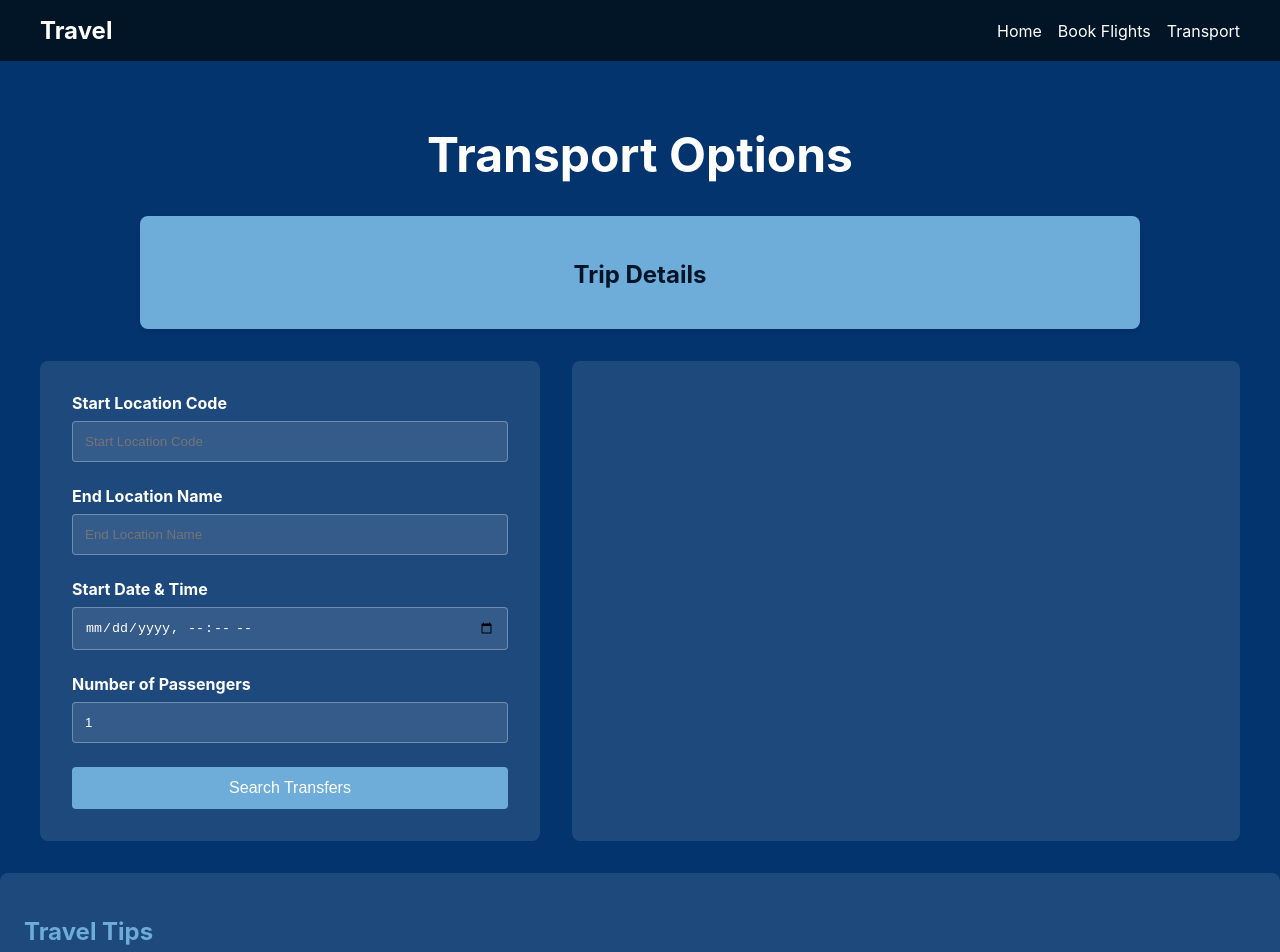
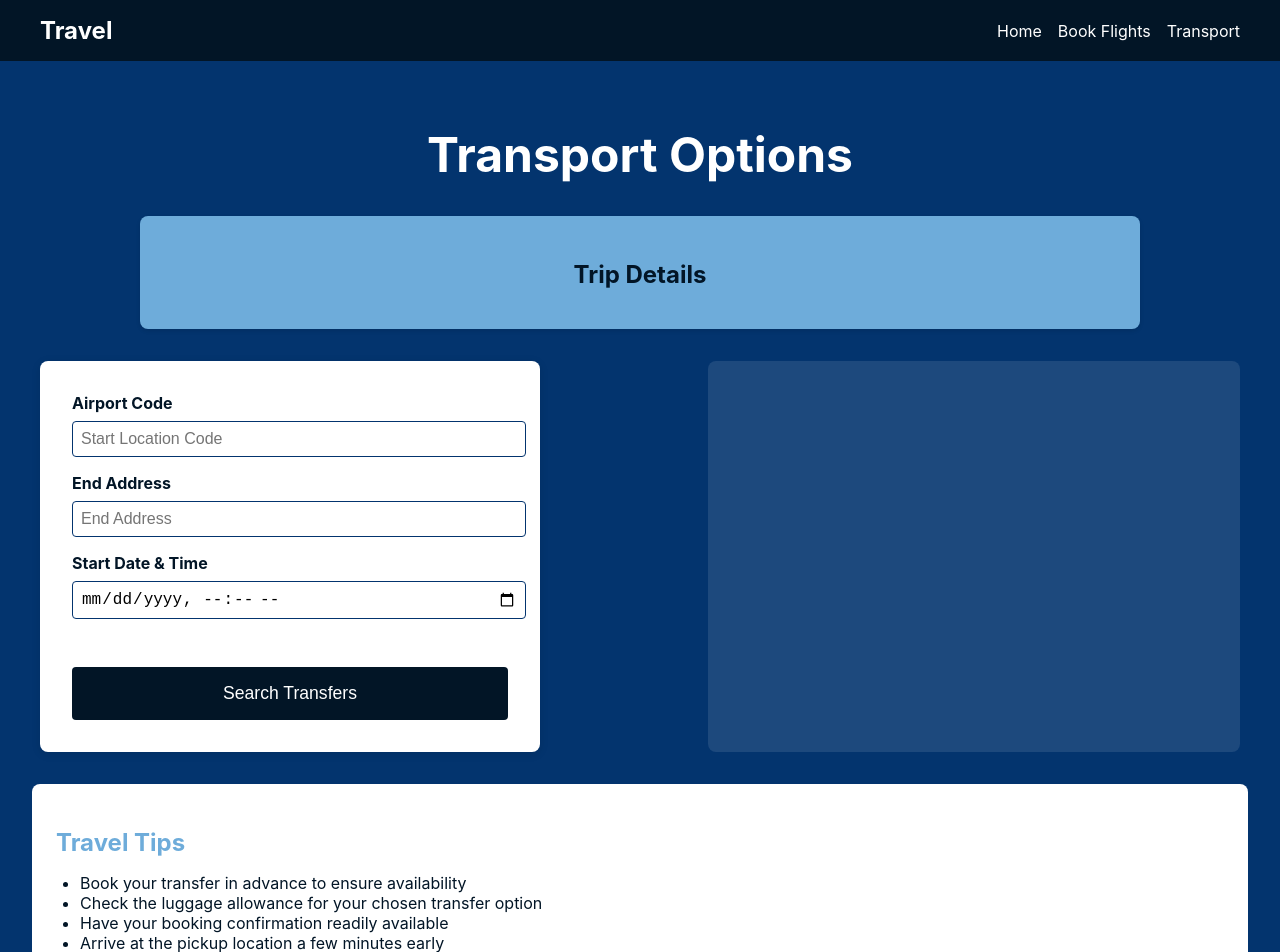
Before and after one commit to sumafujiko/acsd-project, a React (Create React App) app: page /transport in a window 1280 px wide. Shown: the top 952 px of the page. Built offline with nearby package versions, Linux system fonts and the light colour scheme; no server answers.

Commit message:
further style changes to the forms

```diff
--- a/src/sass/transport.scss
+++ b/src/sass/transport.scss
@@ -31,41 +31,93 @@
     background-color: rgba($white, 0.1);
     border-radius: 8px;
     padding: 1rem;
+    max-width: 500px;
   }
 
   .transfer-search-form {
-    background-color: rgba($white, 0.1);
+    background-color: $white;
     border-radius: 8px;
     padding: 2rem;
-    display: flex;
-    flex-direction: column;
+    box-shadow: 0 2px 10px rgba(0, 0, 0, 0.1);
+
+    .form-section {
+      margin-bottom: 2rem;
+      padding-bottom: 2rem;
+      border-bottom: 1px solid $secondary-color;
+
+      &:last-child {
+        border-bottom: none;
+        margin-bottom: 0;
+        padding-bottom: 0;
+      }
     }
 
     .form-group {
-    margin-bottom: 1.5rem;
+      margin-bottom: 1rem;
 
       label {
         display: block;
         margin-bottom: 0.5rem;
         font-weight: bold;
+        color: $primary-color;
       }
 
-    input {
+      input,
+      select {
         width: 100%;
-      padding: 0.75rem;
-      border: 1px solid rgba($white, 0.3);
+        padding: 0.5rem;
+        border: 1px solid $secondary-color;
         border-radius: 4px;
-      background-color: rgba($white, 0.1);
-      color: $white;
-      box-sizing: border-box;
+        font-size: 1rem;
 
         &:focus {
-        border-color: $accent-color;
           outline: none;
+          border-color: $primary-color;
         }
       }
     }
 
+    .search-button {
+      width: 100%;
+      padding: 1rem;
+      font-size: 1.1rem;
+      margin-top: 2rem;
+      background-color: $primary-color;
+      color: $white;
+      border: none;
+      border-radius: 4px;
+      cursor: pointer;
+      transition: background-color 0.3s ease;
+
+      &:hover {
+        background-color: darken($primary-color, 10%);
+      }
+    }
+  }
+
+  .transfer-results {
+    background-color: $white;
+    border-radius: 8px;
+    padding: 1rem;
+  }
+
+  .transport-tips {
+    background-color: $white;
+    padding: 1.5rem;
+    border-radius: 8px;
+    margin-top: 2rem;
+
+    h2 {
+      margin-bottom: 1rem;
+      color: $accent-color;
+    }
+
+    ul {
+      padding-left: 1.5rem;
+    }
+  }
+
+}
 .search-button {
   background-color: $accent-color;
   color: $white;
@@ -86,14 +138,14 @@
 }
 
 .transport-tips {
-    background-color: rgba($white, 0.1);
+  color: $primary-color;
   padding: 1.5rem;
   border-radius: 8px;
-    margin-top: 2rem;
+  margin: 2rem;
 
   h2 {
     margin-bottom: 1rem;
-      color: $accent-color;
+    color: $primary-color;
   }
 
   ul {
@@ -114,7 +166,7 @@
   }
 
   &__title {
-      color: $accent-color;
+    color: $primary-color;
     margin-bottom: 1.5rem;
   }
 
@@ -144,7 +196,6 @@
     cursor: pointer;
   }
 }
-}
 
 // Media query for responsiveness
 @media (max-width: 768px) {
--- a/src/utils/amadeusApi.js
+++ b/src/utils/amadeusApi.js
@@ -1,7 +1,3 @@
-// I have had so many problems getting this working correctly, hotel name and geolocation are the only things I got working consistently
-// Because of that I picked random price for the hotel, trying to get something from the API at least
-// There are a lot of console.logs in the code some are relics from debugging, Ill trim em down later
-// Also based on console logs when you click on a hotel card it seacrhes for hotels again so maybe unnecessary API calls
 import axios from "axios";
 
 const API_KEY = process.env.REACT_APP_AMADEUS_API_KEY;
@@ -180,15 +176,17 @@ export const searchTransfers = async (searchParams) => {
       "/v1/shopping/transfer-offers",
       {
         startLocationCode: searchParams.startLocationCode,
-        endAddressLine: searchParams.endName,
+        endAddressLine: searchParams.endAddressLine,
         startDateTime: searchParams.startDateTime,
-        passengers: searchParams.passengers,
+        passengerQuantity: searchParams.passengerQuantity,
         endLatitude: searchParams.endLatitude,
         endLongitude: searchParams.endLongitude,
-        transferType: "PRIVATE", // You might want to make this configurable
       },
       {
-        headers: { Authorization: `Bearer ${token}` },
+        headers: {
+          Authorization: `Bearer ${token}`,
+          "Content-Type": "application/json",
+        },
       }
     );
 
--- a/src/views/Transport/TransportPage.js
+++ b/src/views/Transport/TransportPage.js
@@ -2,7 +2,6 @@ import React, { useState, useEffect } from "react";
 import { useLocation, useNavigate } from "react-router-dom";
 import { useCartContext } from "../../contexts/cartContext";
 import TripSummary from "../../contexts/TripSummary";
-import TransferSearch from "./TransferSearch";
 import TransferResults from "./TransferResults";
 import SelectedTransferDetails from "./SelectedTransferDetails";
 import TransportTips from "./TransportTips";
@@ -10,18 +9,14 @@ import { searchTransfers, safeApiCall } from "../../api/amadeusApi";
 import "../../sass/transport.scss";
 
 const TransportPage = () => {
-  const location = useLocation();
   const { tripCart } = useCartContext();
-  const navigate = useNavigate();
-
   const [searchParams, setSearchParams] = useState({
     startLocationCode: "",
-    endLocationCode: "",
+    endAddressLine: "",
     startDateTime: "",
-    passengers: 1,
+    passengerQuantity: 1,
     endLatitude: "",
     endLongitude: "",
-    endName: "",
   });
   const [searchResults, setSearchResults] = useState([]);
   const [selectedTransfer, setSelectedTransfer] = useState(null);
@@ -31,18 +26,20 @@ const TransportPage = () => {
   useEffect(() => {
     if (tripCart.flight && tripCart.hotel) {
       setSearchParams({
-        startLocationCode: tripCart.flight.outboundFlight[0].arrivalAirport,
-        endLocationCode: tripCart.hotel.cityCode,
-        startDateTime: tripCart.flight.outboundFlight[0].arrivalAt,
-        passengers: tripCart.adults + tripCart.children + tripCart.infants,
-        endLatitude: tripCart.hotel.latitude,
-        endLongitude: tripCart.hotel.longitude,
-        endName: tripCart.hotel.name,
+        startLocationCode:
+          tripCart.flight.outboundFlight[0]?.arrivalAirport || "",
+        endAddressLine: tripCart.hotel.address || "",
+        startDateTime: tripCart.flight.outboundFlight[0]?.arrivalAt || "",
+        passengerQuantity:
+          tripCart.adults + (tripCart.children || 0) + (tripCart.infants || 0),
+        endLatitude: tripCart.hotel.latitude || "",
+        endLongitude: tripCart.hotel.longitude || "",
       });
     }
   }, [tripCart]);
 
-  const handleSearchResults = async () => {
+  const handleSearchResults = async (e) => {
+    e.preventDefault();
     setIsLoading(true);
     setError(null);
     try {
@@ -54,6 +51,14 @@ const TransportPage = () => {
     } finally {
       setIsLoading(false);
     }
+  };
+
+  const handleInputChange = (e) => {
+    const { name, value } = e.target;
+    setSearchParams((prev) => ({
+      ...prev,
+      [name]: value,
+    }));
   };
 
   const handleSelectTransfer = (transfer) => {
@@ -69,91 +74,54 @@ const TransportPage = () => {
   return (
     <div className="transport-page">
       <h1>Transport Options</h1>
-
       <TripSummary tripCart={tripCart} />
-
       <div className="transport-container">
         <div className="transfer-search-column">
-          <form
-            className="transfer-search-form"
-            onSubmit={(e) => {
-              e.preventDefault();
-              handleSearchResults();
-            }}
-          >
+          <form className="transfer-search-form" onSubmit={handleSearchResults}>
             <div className="form-group">
-              <label htmlFor="startLocationCode">Start Location Code</label>
+              <label htmlFor="startLocationCode">Airport Code</label>
               <input
                 id="startLocationCode"
+                name="startLocationCode"
                 type="text"
                 value={searchParams.startLocationCode}
-                onChange={(e) =>
-                  setSearchParams({
-                    ...searchParams,
-                    startLocationCode: e.target.value,
-                  })
-                }
+                onChange={handleInputChange}
                 placeholder="Start Location Code"
               />
             </div>
             <div className="form-group">
-              <label htmlFor="endName">End Location Name</label>
+              <label htmlFor="endAddressLine">End Address</label>
               <input
-                id="endName"
+                id="endAddressLine"
+                name="endAddressLine"
                 type="text"
-                value={searchParams.endName}
-                onChange={(e) =>
-                  setSearchParams({ ...searchParams, endName: e.target.value })
-                }
-                placeholder="End Location Name"
+                value={searchParams.endAddressLine}
+                onChange={handleInputChange}
+                placeholder="End Address"
               />
             </div>
             <div className="form-group">
               <label htmlFor="startDateTime">Start Date & Time</label>
               <input
                 id="startDateTime"
+                name="startDateTime"
                 type="datetime-local"
                 value={searchParams.startDateTime}
-                onChange={(e) =>
-                  setSearchParams({
-                    ...searchParams,
-                    startDateTime: e.target.value,
-                  })
-                }
+                onChange={handleInputChange}
               />
             </div>
-            <div className="form-group">
-              <label htmlFor="passengers">Number of Passengers</label>
-              <input
-                id="passengers"
-                type="number"
-                value={searchParams.passengers}
-                onChange={(e) =>
-                  setSearchParams({
-                    ...searchParams,
-                    passengers: parseInt(e.target.value),
-                  })
-                }
-                min="1"
-              />
-            </div>
-            <button className="search-button" type="submit">
-              Search Transfers
-            </button>
+            <button className="search-button" type="submit">Search Transfers</button>
           </form>
         </div>
-
         <div className="transfer-results-column">
           {isLoading && <p>Loading...</p>}
           {error && <p className="error-message">{error}</p>}
-
           {!isLoading && !error && searchResults.length > 0 && (
             <TransferResults
               results={searchResults}
-              onSelect={handleSelectTransfer}
+              onSelect={setSelectedTransfer}
             />
           )}
-
           {selectedTransfer && (
             <SelectedTransferDetails
               transfer={selectedTransfer}
@@ -162,7 +130,6 @@ const TransportPage = () => {
           )}
         </div>
       </div>
-
       <TransportTips />
     </div>
   );
```
Lines whose indentation alone changed are shown as unchanged.
